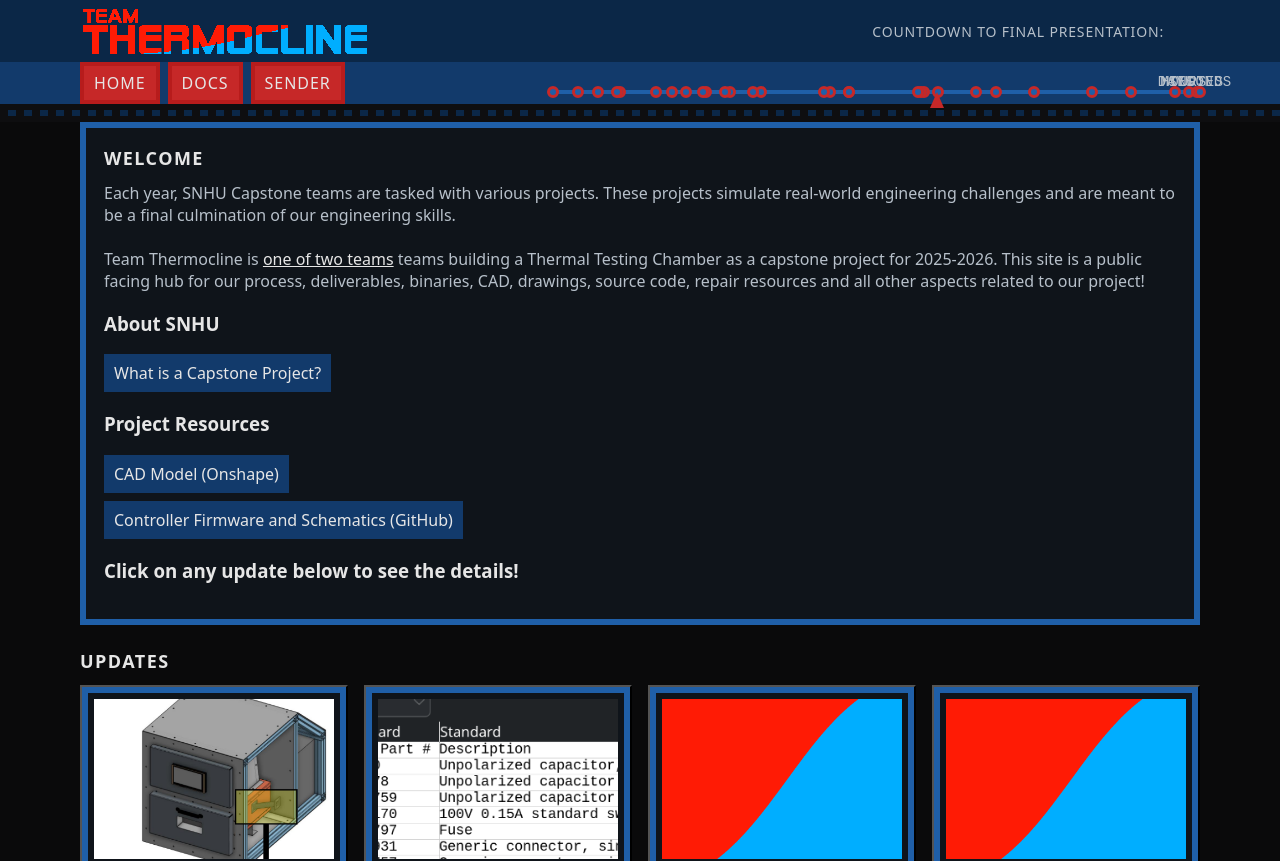
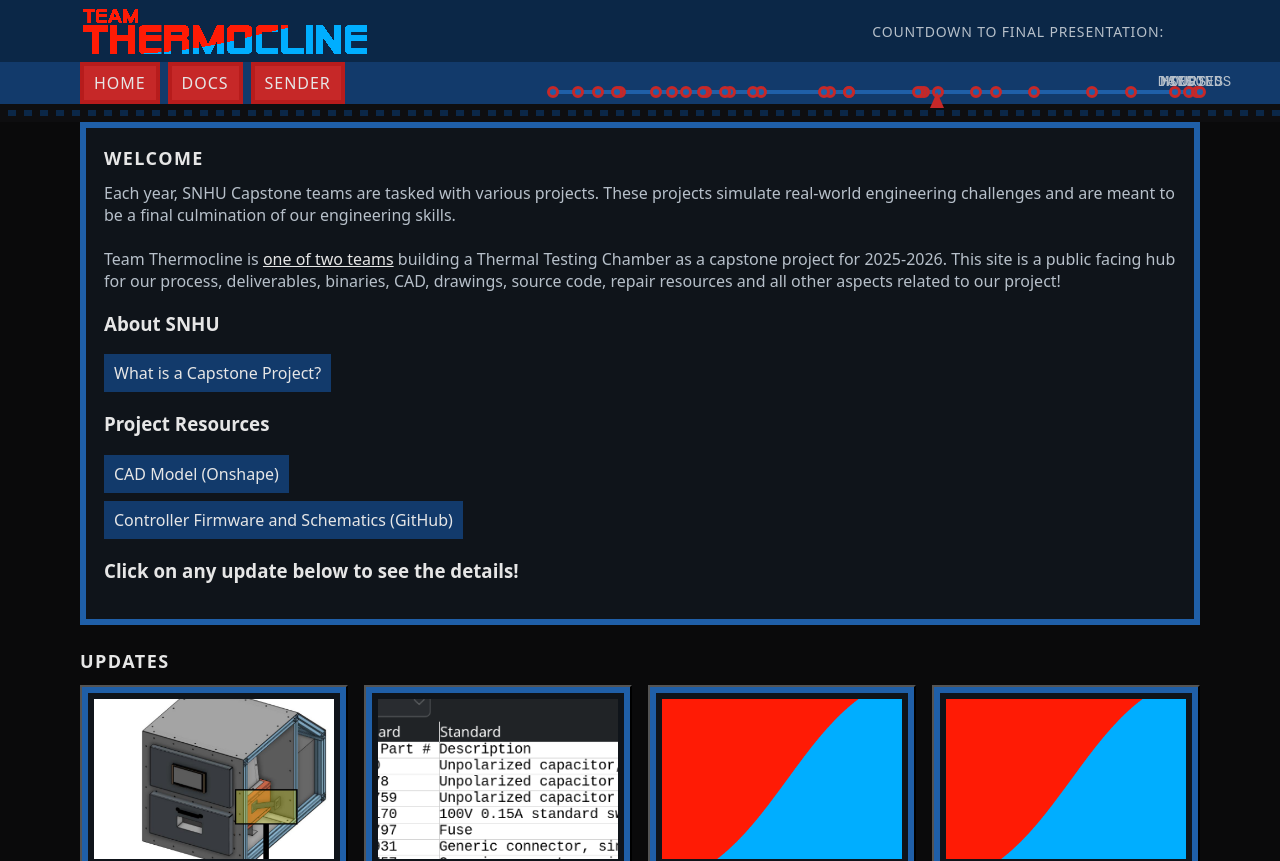
Before and after one commit to Team-Thermocline/team-thermocline.github.io, a Svelte app: page / in a window 1280 px wide. Shown: the top 861 px of the page. Built offline with nearby package versions, Linux system fonts and the light colour scheme.

Commit message:
Fix typo

```diff
--- a/src/App.svelte
+++ b/src/App.svelte
@@ -124,7 +124,7 @@
           one of two teams
         </a>
 
-        teams building a Thermal Testing Chamber as a capstone project for 2025-2026.
+        building a Thermal Testing Chamber as a capstone project for 2025-2026.
         This site is a public facing hub for our process, deliverables, binaries, CAD, drawings, source code, repair
         resources and all other aspects related to our project!
 
```
